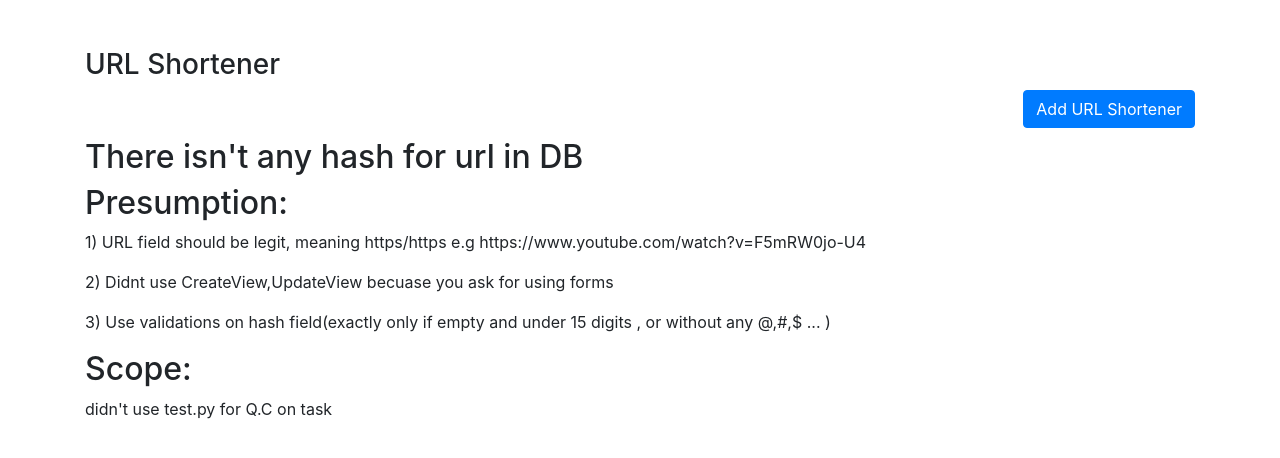
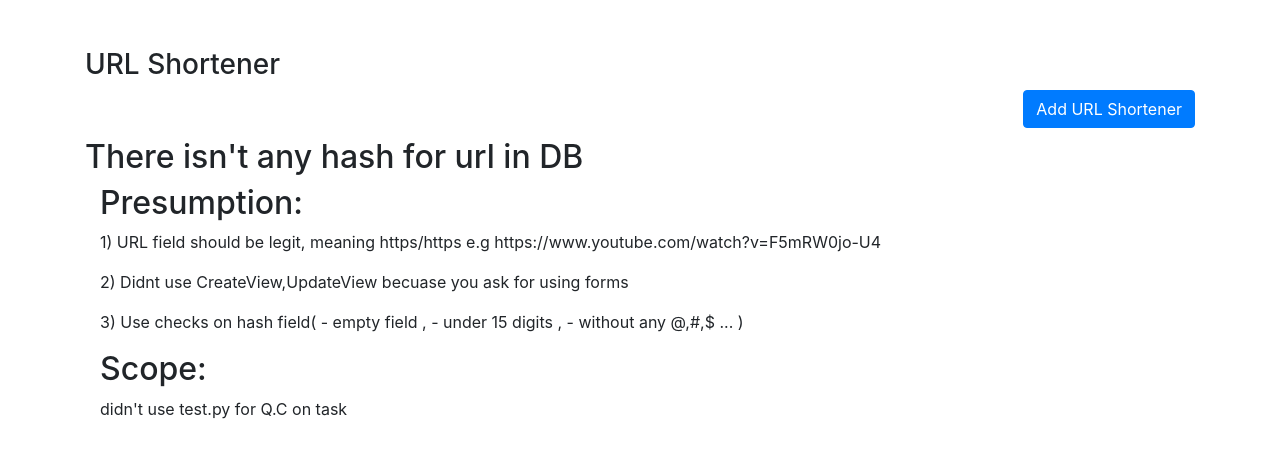
Before and after one commit to rtgfd157/eComm, a Django app: page / in a window 1280 px wide. Shown: the top 458 px of the page. Run offline with Django 3.2, Linux system fonts and the light colour scheme; data that the repository does not hold is empty; some libraries are stand-ins or nearby versions.

Commit message:
apearnce change in Presumption section 3)

```diff
--- a/URLShortener_app/templates/URLShortener_app/home.html
+++ b/URLShortener_app/templates/URLShortener_app/home.html
@@ -38,13 +38,15 @@
 <h2> There isn't any hash for url in DB </h2>
 {% endif %}
 
+<div class="container">
+
 <h2> Presumption: </h2>
 <p> 1) URL field should be legit,  meaning https/https  e.g  https://www.youtube.com/watch?v=F5mRW0jo-U4</p>
 <p> 2) Didnt use CreateView,UpdateView becuase you ask for using forms </p>
-<p> 3) Use validations on hash field(exactly only if empty and under 15 digits , or without any @,#,$ ... ) </p>
+<p> 3) Use checks on hash field(  - empty field , - under 15 digits , - without any @,#,$ ... ) </p>
 
 
 <h2> Scope: </h2>
 <p> didn't use test.py  for Q.C on task </p>
-
+</div>
 {% endblock content %}
```
